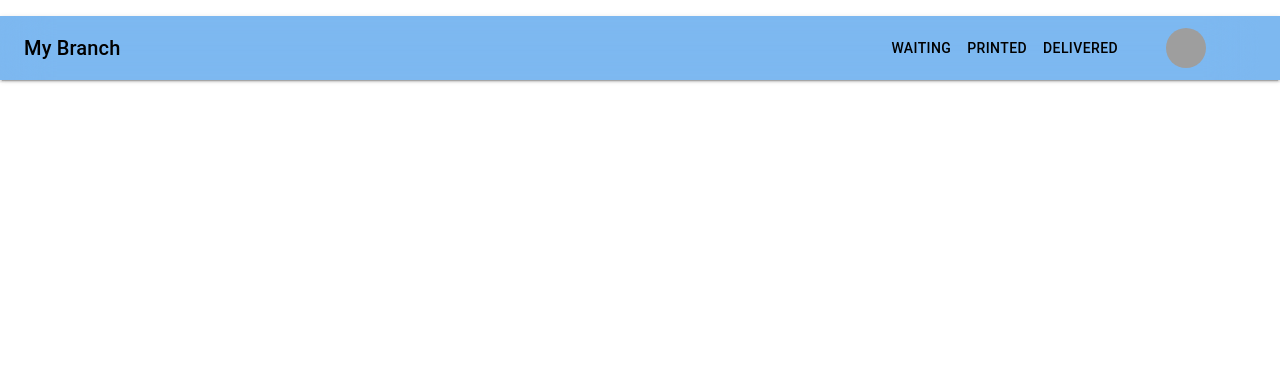
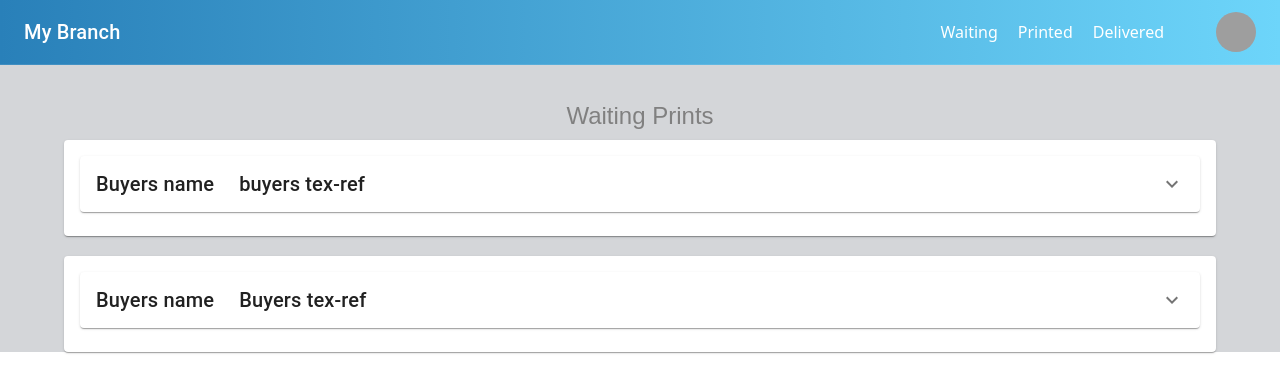
Before and after one commit to RobelAK/art-store, a React (Vite) app in the folder front/: page /Branch in a window 1280 px wide. Shown: the top 392 px of the page. Built offline with nearby package versions, Linux system fonts and the light colour scheme; grey boxes are pictures that could not be loaded.

Commit message:
branch lookes

```diff
--- a/front/src/components/Branch/NavBranch.jsx
+++ b/front/src/components/Branch/NavBranch.jsx
@@ -5,12 +5,15 @@ import Toolbar from '@mui/material/Toolbar';
 import Typography from '@mui/material/Typography';
 import IconButton from '@mui/material/IconButton';
 import Avatar from '@mui/material/Avatar';
+import Menu from '@mui/material/Menu';
 import MenuItem from '@mui/material/MenuItem';
-import Menu from '@mui/material/Menu';
 import { Link } from 'react-router-dom';
 
 const Navbar = styled(AppBar)(({ theme }) => ({
   zIndex: theme.zIndex.drawer + 1,
+  boxShadow: 'none',
+  background: 'linear-gradient(to right, #2980B9, #6DD5FA)',
+  borderBottom: '1px solid rgba(255, 255, 255, 0.1)',
 }));
 
 const NavbarTitle = styled(Typography)(({ theme }) => ({
@@ -19,6 +22,19 @@ const NavbarTitle = styled(Typography)(({ theme }) => ({
     display: 'block',
   },
 }));
+
+const NavLinks = styled('div')({
+  marginRight: '20px',
+  '& a': {
+    textDecoration: 'none',
+    color: 'white',
+    marginRight: '20px',
+    transition: 'color 0.3s ease',
+    '&:hover': {
+      color: '#F9A825',
+    },
+  },
+});
 
 export default function NavBranch() {
   const [anchorEl, setAnchorEl] = React.useState(null);
@@ -32,40 +48,17 @@ export default function NavBranch() {
   };
 
   return (
-    <Navbar position="fixed" sx={{
-      boxShadow: 2,
-      bgcolor: "#7db8f0",
-      mt: 2,
-      flexShrink: 0,
-      backdropFilter: "blur(24px)",
-    }}>
-      <Toolbar style={{
-        marginRight: '20px', bgcolor:
-          "#7db8f0",
-        backdropFilter: "blur(24px)",
-        maxHeight: 40,
-      }}>
-        <NavbarTitle variant="h6" color="black" component="div">
+    <Navbar position="fixed">
+      <Toolbar>
+        <NavbarTitle variant="h6" color="inherit" component="div">
           My Branch
         </NavbarTitle>
-        <div style={{ marginRight: '20px' }}>
-          <Link to="/waiting" style={{ textDecoration: 'none', color: 'Black' }}>
-            <Typography variant="button" sx={{ marginRight: 2 }}>
-              Waiting
-            </Typography>
-          </Link>
-          <Link to="/present" style={{ textDecoration: 'none', color: 'Black' }}>
-            <Typography variant="button" sx={{ marginRight: 2 }}>
-              Printed
-            </Typography>
-          </Link>
-          <Link to="/delivered" style={{ textDecoration: 'none', color: 'Black' }}>
-            <Typography variant="button" sx={{ marginRight: 2 }}>
-              Delivered
-            </Typography>
-          </Link>
-        </div>
-        <div style={{ marginRight: '30px' }}>
+        <NavLinks>
+          <Link to="/branch">Waiting</Link>
+          <Link to="/present">Printed</Link>
+          <Link to="/delivered">Delivered</Link>
+        </NavLinks>
+        <div>
           <IconButton
             size="large"
             edge="end"
--- /dev/null
+++ b/front/src/components/Branch/WaitingPrints.jsx
@@ -0,0 +1,82 @@
+import * as React from 'react';
+import Accordion from '@mui/material/Accordion';
+import AccordionSummary from '@mui/material/AccordionSummary';
+import AccordionDetails from '@mui/material/AccordionDetails';
+import ExpandMoreIcon from '@mui/icons-material/ExpandMore';
+import Button from '@mui/material/Button';
+import Typography from '@mui/material/Typography';
+import { Container, Card, CardContent, Grid } from '@mui/material';
+
+const WaitingPrints = () => {
+  // Sample array of items
+  const accordionData = [
+    {
+      id: 1,
+      title: 'buyers tex-ref',
+      items: [
+        { id: 1, text: 'Item 1' },
+        { id: 2, text: 'Item 2' },
+        { id: 3, text: 'Item 3' },
+      ],
+    },
+    {
+      id: 2,
+      title: 'Buyers tex-ref',
+      items: [
+        { id: 4, text: 'Item 4' },
+        { id: 5, text: 'Item 5' },
+        { id: 6, text: 'Item 6' },
+      ],
+    },
+  ];
+
+  return (
+    <Container>
+      <Container sx={{ height: '100px',  }}></Container>
+      <Typography variant="h5" color={'GrayText'} component="div" gutterBottom fontFamily="sora,sans-serif" textAlign="center">
+        Waiting Prints
+      </Typography>
+      {accordionData.map(accordion => (
+        <Card key={accordion.id} style={{ marginBottom: '20px' }}>
+          <CardContent>
+            <Accordion>
+              <AccordionSummary
+                expandIcon={<ExpandMoreIcon />}
+                aria-controls={`panel${accordion.id}-content`}
+                id={`panel${accordion.id}-header`}
+              >
+                <Typography variant="h6" marginRight='25px' >Buyers name </Typography>
+                <Typography variant="h6">{accordion.title}</Typography>
+              </AccordionSummary>
+              <AccordionDetails>
+                <div>
+                  {accordion.items.map(item => (
+                    <Card key={item.id} style={{ marginBottom: '10px' }}>
+                      <CardContent>
+                        <Typography sx={{marginRight:'5px'}} variant="subtitle1">Title: {item.text}</Typography>
+                        <Typography sx={{marginRight:'5px'}} variant="subtitle1">size:</Typography>
+                        <Typography sx={{marginRight:'5px'}}  variant="subtitle1">Quantity:</Typography>
+
+                        <Container>
+                        <Button sx={{margin:'10px'}} variant="contained" color="primary">
+                          print
+                        </Button>
+                        <Button sx={{margin:'10px'}} variant="outlined" color="primary">
+                          View
+                        </Button>
+                        </Container>
+
+                      </CardContent>
+                    </Card>
+                  ))}
+                </div>
+              </AccordionDetails>
+            </Accordion>
+          </CardContent>
+        </Card>
+      ))}
+    </Container>
+  );
+};
+
+export default WaitingPrints;
--- a/front/src/components/users/ArtDiscovery.jsx
+++ b/front/src/components/users/ArtDiscovery.jsx
@@ -183,8 +183,8 @@ const ArtDiscovery = () => {
                         backgroundColor: '#333',
                       },
                     },
-                    '& .MuiMenuItem-root:first-child': {
-                      borderTop: '1px solid #eee', // Add top border to the first item
+                    '& .MuiMenuItem-root:first-of-type': {
+                      borderTop: '1px solid #eee', // Change to :first-of-type
                     },
                     '& .MuiList-root': {
                       display: 'flex',
--- a/front/src/components/users/SearchBar.jsx
+++ b/front/src/components/users/SearchBar.jsx
@@ -60,7 +60,7 @@ const SearchBar = () => {
         InputProps={{
           startAdornment: (
             <InputAdornment position="start">
-              <Link to="#" onClick={handleSearch}>
+              <Link to="#" onClick={handleSearch} style={{ textDecoration: 'none' }}>
                 <SearchIcon
                   sx={{
                     borderRadius: '50%', // Rounded border
@@ -122,15 +122,15 @@ const SearchBar = () => {
                     textDecoration: 'none', // Remove default link decoration
                     color: 'inherit', // Inherit color from parent
                   }}
+                  component={Link} // Use Link component here
+                  to={`/product/${artwork.id}`}
                 >
-                  <Link to={`/product/${artwork.id}`} style={{ textDecoration: 'none', color: 'inherit' }}> {/* Add Link to redirect to product page */}
                   <img
                     src={`http://localhost:8081/images/${artwork.art}`}
                     alt={artwork.title}
                     style={{ aspectRatio: "4/5", padding: '4px', height: '150px', width: 'auto' }}
                   />
                   <div style={{ marginTop: '10px', textAlign: 'center' }}>{artwork.title}</div>
-                  </Link>
                 </MenuItem>
               ))}
             </MenuList>
--- a/front/src/screens/Branch/BranchHome.jsx
+++ b/front/src/screens/Branch/BranchHome.jsx
@@ -1,13 +1,19 @@
-import React, { useState } from 'react';
+import React from 'react';
 import NavBranch from '../../components/Branch/NavBranch';
+import WaitingPrints from '../../components/Branch/WaitingPrints';
+import { Box } from '@mui/material';
+
 
 
 export default function BranchHome() {
-
   return (
-    <div>
-      <NavBranch/>
-
-    </div>
+    <Box sx={{
+      backgroundColor:'#d4d6d9',
+      backgroundSize: 'cover',
+      backgroundPosition: 'center',
+    }}>
+        <NavBranch />
+        <WaitingPrints />
+    </Box>
   );
 }
```
Also changed, not shown: front/src/components/users/AccountMenu.jsx (+24 -5 lines), front/src/components/users/Category.jsx (+20 -19 lines), front/src/components/users/Navbar.jsx (+16 -28 lines), 2 other files (tests, documents, lock files or other folders). Lines whose indentation alone changed are shown as unchanged.
